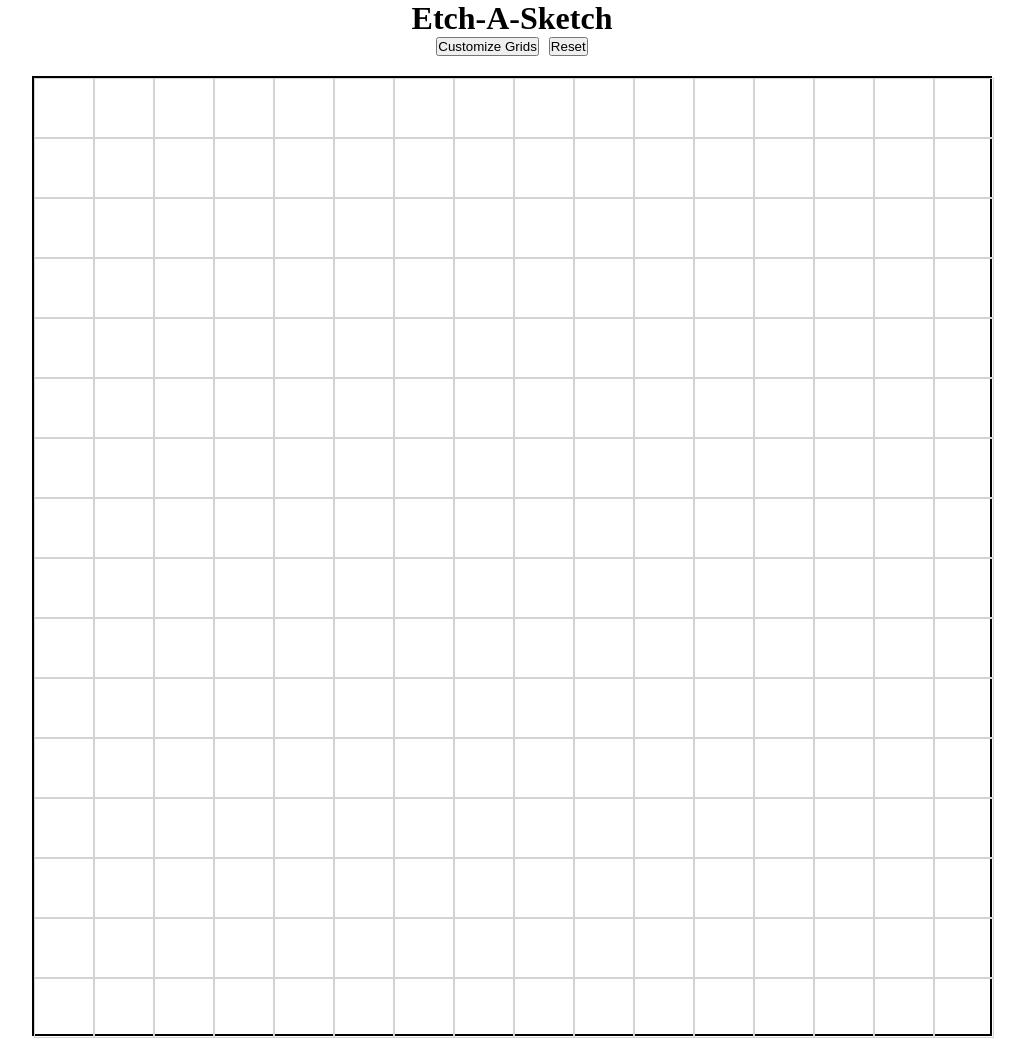
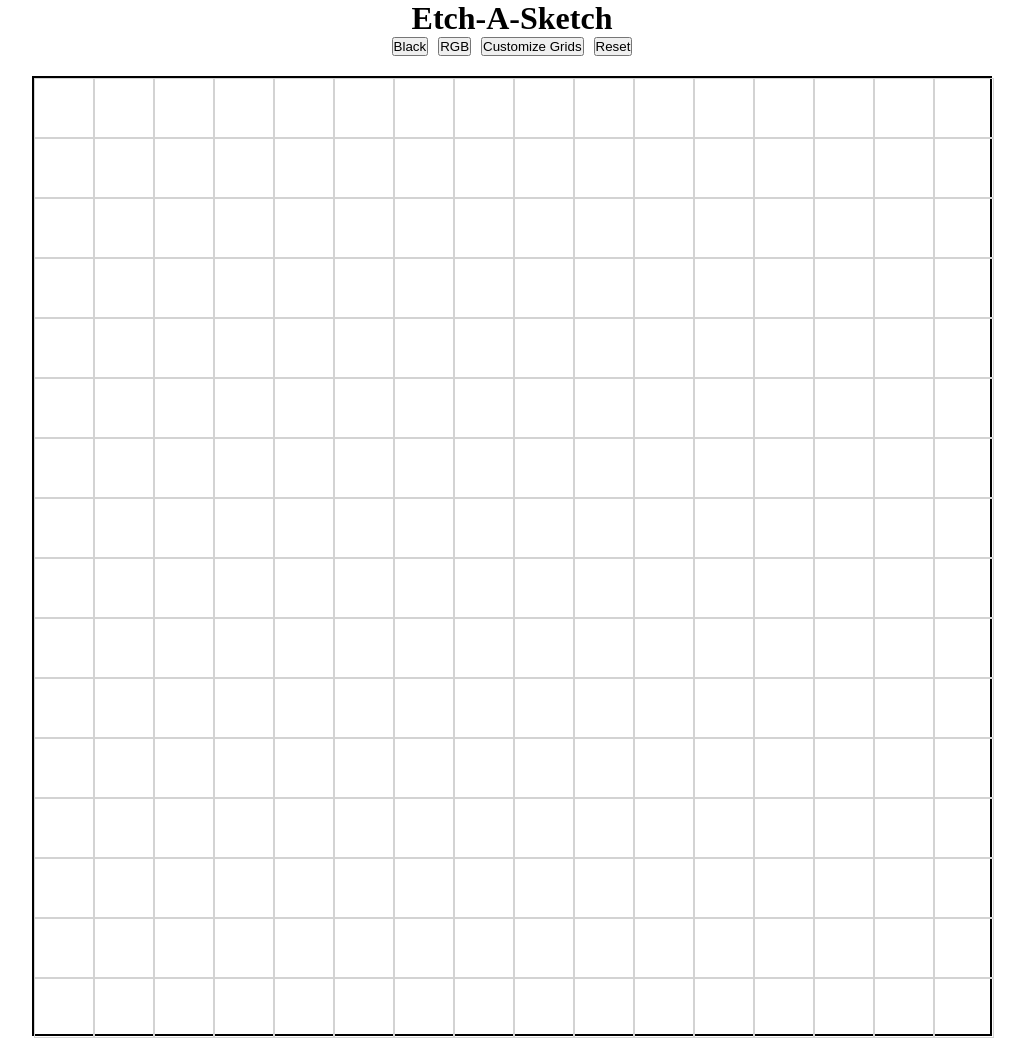
Before and after one commit to mariazhestik/Etch-A-Sketch, a plain HTML site: page index.html in a window 1280 px wide. Shown: the whole page, without its empty margins (128-1153 px from the left). Drawn offline with Linux system fonts and the light colour scheme.

Commit message:
add new color buttons

```diff
--- a/index.html
+++ b/index.html
@@ -12,6 +12,8 @@
     </header>
 
     <div class="buttons">
+        <button id="black">Black</button>
+        <button id="RGB">RGB</button>
         <button id="custom">Customize Grids</button>
         <button id="reset">Reset</button>
     </div>
```
